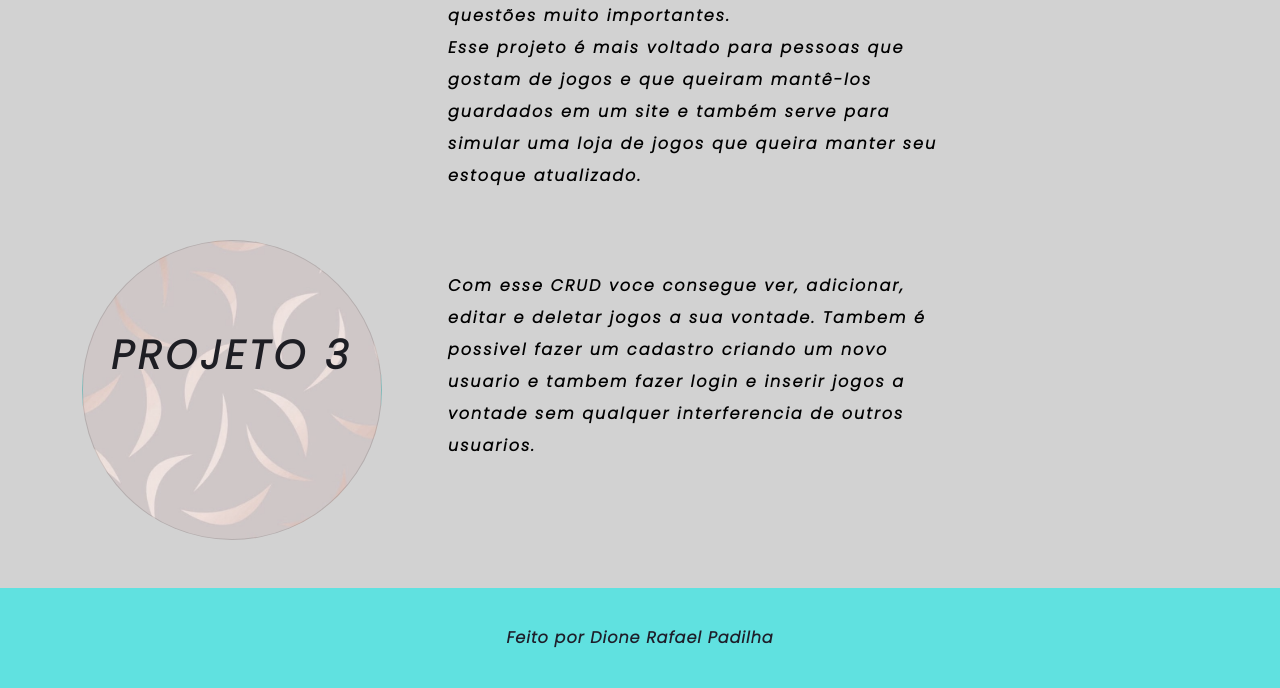
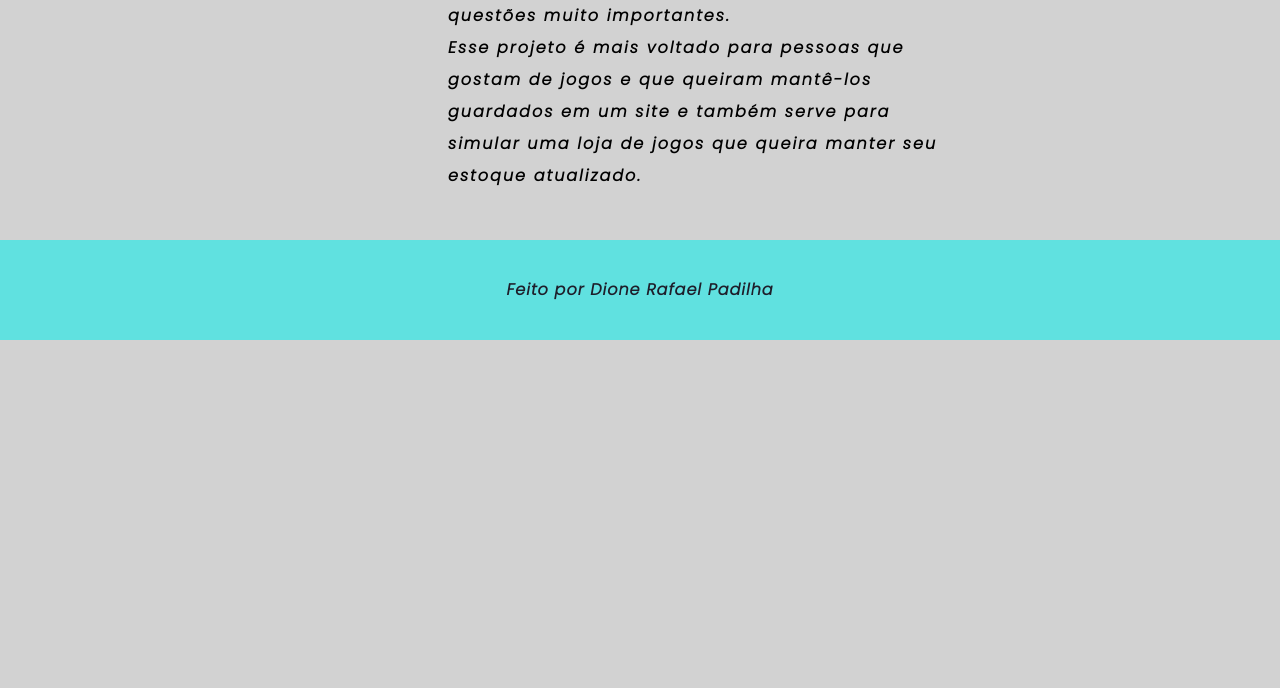
Before and after one commit to Dio30/Meu_Portifolio, a Flask app: page / in a window 1280 px wide. Shown: the part 2032-2720 px from the top of the page. After the commit the page ends 2372 px from the top, so only its background shows below. Run offline with Flask 2, Linux system fonts and the light colour scheme; some libraries are stand-ins or nearby versions.

Commit message:
delete projeto 3

```diff
--- a/templates/index.html
+++ b/templates/index.html
@@ -94,20 +94,6 @@
             </div>
         </div>
 
-        <div class="card-container">
-            <div class="card">
-                <div class="card-wrapper">
-                    <h3>Projeto 3</h3>
-                    <br>
-                    <p><a href="https://portifolio-site-django.herokuapp.com/" class="btn btn-sm btn-secondary" target="_blank">Clique aqui</p></a>
-                </div>
-            </div>
-            <div class="card-text">
-                Com esse CRUD voce consegue ver, adicionar, editar e deletar jogos a sua vontade. Tambem é possivel fazer um cadastro
-                criando um novo usuario e tambem fazer login e inserir jogos a vontade sem qualquer interferencia de outros usuarios.
-            </div>
-        </div>
-
     </main>
 
     <footer class="footer">
```
